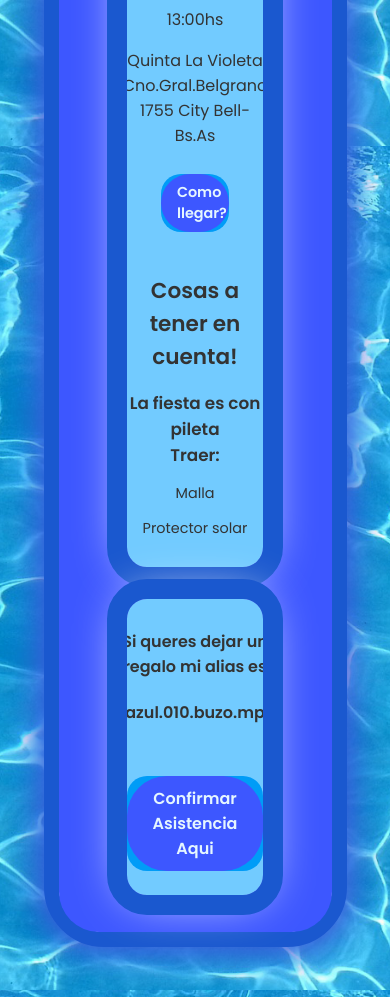
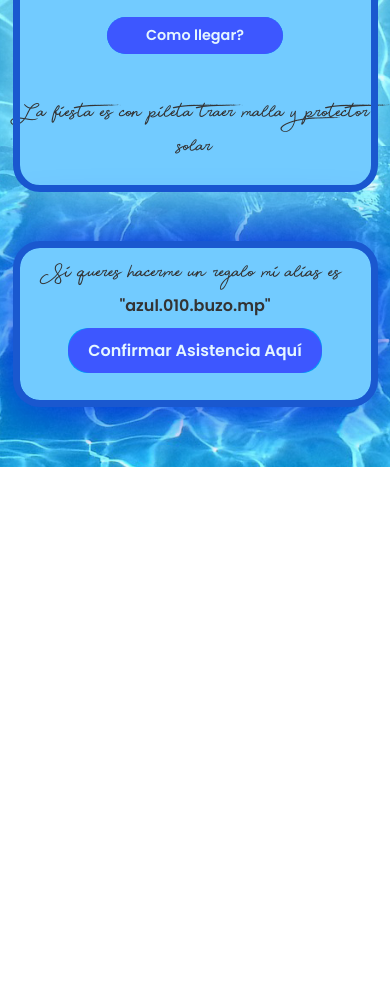
Before and after one commit to Teokalilinux/Tarjeta.github.io, a plain HTML site: page index.html in a window 390 px wide. Shown: the part 698-1695 px from the top of the page. After the commit the page ends 1165 px from the top, so only its background shows below. Drawn offline with Linux system fonts and the light colour scheme.

Commit message:
Nueva actualizacion , se corrijio la vista para mobiles , se agregaron fuentes y se modifico ligeramente la estructura html con un nuevo div

```diff
--- a/index.html
+++ b/index.html
@@ -21,20 +21,21 @@
 </head>
 
 <body>
-    <div class="white-background">
+    <div class="white-background1">
         <section id="cover">
             <div class="cover-text">
                 <h1>Azul</h1>
                 <p>MIS XV</p>
             </div>
         </section>
-
+    </div>
+    <div class="white-background">
         <section id="countdown">
             <div class="countdown-section">
                 <section id="invitation">
-                    <h2>¡Me encantaría que seas parte de este día tan especial!</h2>
+                    <h2>¡Me encantaría que compartas conmigo este dia!</h2>
 
-                    <p>Sabado 15 De Marzo 2025</p>
+                    <h2>Sabado 15 De Marzo 2025</h2>
                     <p>13:00hs</p>
                     <p>Quinta La Violeta Cno.Gral.Belgrano 1755 City Bell- Bs.As</p>
 
@@ -45,24 +46,22 @@
                 </div>
 
                 <section id="llevar">
-                    <h2>Cosas a tener en cuenta!</h2>
-                    <h3>La fiesta es con pileta</h3>
-                    <h3>Traer:</h3>
-                    <p>Malla</p>
-                    <p>Protector solar</p>
+
+                    <h3>La fiesta es con pileta traer malla y protector solar</h3>
+
                 </section>
             </div>
             <div id="secondpart">
 
 
                 <div class="letra">
-                    <h4>Si queres dejar un regalo mi alias es</h4>
+                    <h3>Si queres hacerme un regalo mi alias es</h3>
                     <h4>"azul.010.buzo.mp"</h4>
                 </div>
                 <section id="confirmar">
                     <div class="Botonformulario">
                         <a href="https://docs.google.com/forms/d/e/1FAIpQLSexBHHcaEwp1XQDpaHW_1sPDud9XL7K3TFyHUKOBjfOkKq0cw/viewform?usp=header"
-                            class="btn" target="_blank"> Confirmar Asistencia Aqui</a>
+                            class="btn" target="_blank"> Confirmar Asistencia Aquí</a>
 
                     </div>
                 </section>
--- a/styles.css
+++ b/styles.css
@@ -9,6 +9,13 @@
 @font-face {
     font-family: 'SimpleNote';
     src: url('Fonts/simple_note/Mocosans-SimpleNote.otf') format('opentype');
+    font-weight: normal;
+    font-style: normal;
+}
+
+@font-face {
+    font-family: 'Cursiva';
+    src: url('Fonts/BeautyDemo.otf')format('opentype');
     font-weight: normal;
     font-style: normal;
 }
@@ -27,6 +34,8 @@ body {
     min-height: 100vh;
     justify-content: center;
     padding-bottom: 50px;
+    flex-direction: column;
+    align-items: center;
 }
 
 
@@ -39,6 +48,16 @@ body {
     border: 15px solid #1a58cf;
     border-radius: 60px;
     box-shadow: 0 0 30px 10px rgb(57, 90, 219);
+}
+
+.white-background1 {
+    width: 70%;
+    background-color: rgb(255, 255, 255);
+    z-index: 0;
+    border: 15px solid #1a58cf;
+    border-radius: 60px;
+    box-shadow: 0 0 30px 10px rgb(57, 90, 219);
+    margin-bottom: 10%;
 }
 
 #cover {
@@ -167,12 +186,33 @@ body {
     text-align: center;
 }
 
+#llevar h3 {
+    font-family: 'Cursiva';
+    font-weight: 500;
+    font-size: 2.5em;
+}
 
-#llevar h3 {}
+#invitation h2 {
+    font-family: 'Cursiva';
+    font-weight: 500;
+    font-size: 2.5em;
+}
+
 
 .letra {
     text-align: center;
     margin-bottom: 20px;
+    margin: 0%;
+}
+
+.letra h3 {
+    font-family: 'Cursiva';
+    font-weight: 500;
+    font-size: 2.5em;
+}
+
+.letra h4 {
+    margin: 0%;
 }
 
 h3 {
@@ -181,7 +221,39 @@ h3 {
 }
 
 /* Media query para dispositivos móviles */
-@media (max-width: 768px) {
+@media screen and (max-width: 768px) {
+
+    .white-background {
+        width: 90%;
+        border: 7px solid #1a59cf00;
+        box-shadow: 0 0 0px 0px rgba(57, 89, 219, 0);
+        background-color: rgb(255, 255, 255, 0);
+    }
+
+    .white-background1 {
+        width: 90%;
+        border: 7px solid #0b00e2
+    }
+
+    .countdown-section {
+        width: 100%;
+        margin-bottom: 10%;
+        outline: 7px solid #1a58cf;
+        box-shadow: 0 0 85px 5px #a9f1ff;
+    }
+
+    #secondpart {
+        width: 100%;
+        outline: 7px solid #1a58cf;
+        box-shadow: 0 0 65px 2px #0b00e2;
+    }
+
+    #countdown {
+        background-color: #00000000;
+        padding: 0%;
+    }
+
+
     #cover h1 {
         font-size: 3em;
     }
@@ -195,8 +267,27 @@ h3 {
         padding: 8px 16px;
     }
 
+    #invitation h2 {
+        font-size: 2em;
+    }
 
-    #llevar {
+    #invitation p {
+        font-size: 0.65em;
+    }
+
+    #llevar h3 {
+        font-size: 1.8em;
+    }
+
+    #llevar h2 {
         font-size: 0.9em;
     }
+
+    #llevar p {
+        font-size: 1em;
+    }
+
+    .letra h3 {
+        font-size: 1.8em;
+    }
 }
```
Also changed, not shown: Fonts/BeautyDemo.otf (added).
